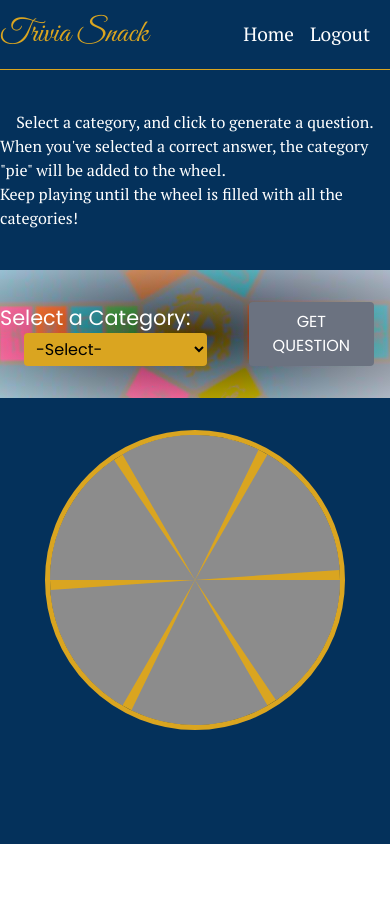
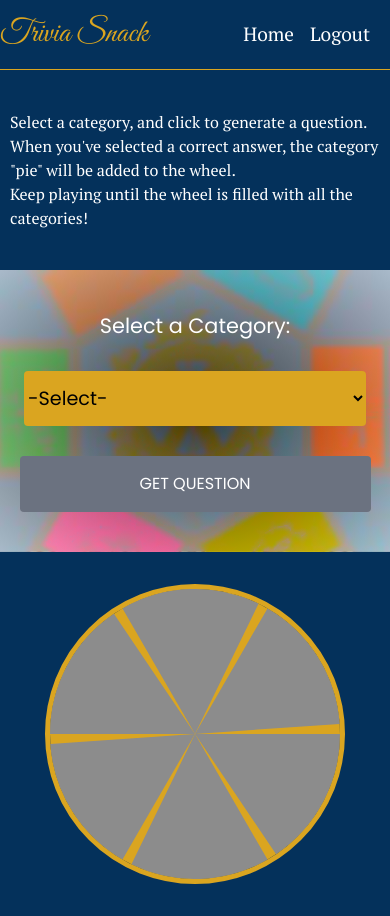
Before and after one commit to chris-hegarty/trivia-snack, a React (Create React App) app: page /game in a window 390 px wide. Before the commit the page ends 844 px from the top, so only its background shows below. Built offline with nearby package versions, Linux system fonts and the light colour scheme.

Commit message:
Responsive fixes

```diff
--- a/src/App.css
+++ b/src/App.css
@@ -12,9 +12,6 @@
 }
 .flex-end {
 	justify-content: flex-end;
-}
-.align-center {
-	align-items: center;
 }
 .space-between {
 	justify-content: space-between;
@@ -136,7 +133,7 @@ button {
 	border: 5px solid #daa520;
 }
 .instructions {
-	margin: 40px 0;
+	margin: 40px 10px;
 }
 nav a {
 	color: #ffffff;
@@ -174,3 +171,37 @@ nav {
 	/* background-image: url("/src/images/game-board.jpeg");
 	background-blend-mode: darken; */
 }
+
+@media screen and (max-width: 479px) {
+	.instructions {
+		align-items: flex-start;
+	}
+	.category-button {
+		padding: 40px 0;
+		gap: 30px;
+	}
+	.wheel {
+		order: 2;
+	}
+	section.game-main section#game-card.show-card {
+		padding: 10px;
+		flex-basis: initial;
+	}
+	.outerCard li {
+		margin: 1rem 0;
+		padding: 1rem 0;
+	}
+	#category-dropdown {
+		flex-basis: 100%;
+		padding: 0.8rem 0;
+		font-size: 1.2rem;
+	}
+	.input-container {
+		padding: 0;
+		flex-basis: 100%;
+	}
+	.input-container button {
+		flex-basis: 90%;
+		padding: 1rem 0;
+	}
+}
--- a/src/components/Category.jsx
+++ b/src/components/Category.jsx
@@ -30,7 +30,7 @@ function Category() {
 	return (
 		// <section id="category-container flex">
 		<>
-			<div>
+			{/* <div> */}
 			<label htmlFor="category-dropdown">Select a Category:</label>
 			<select
 				value={selected}
@@ -64,7 +64,7 @@ function Category() {
 					Sports and Leisure
 				</option>
 			</select>
-			</div>
+			{/* </div> */}
 
 			<div className="input-container px-4 py-8 flex center">
 				<button
--- a/src/components/GamePage.jsx
+++ b/src/components/GamePage.jsx
@@ -22,10 +22,10 @@ function GamePage(props) {
 						</p>
 					</div>
 				</section>
-				<section className="category-button flex center align-center">
+				<section className="category-button flex center align-center flex-wrap">
 					<Category />
 				</section>
-				<section className="game-main p-8 flex space-around align-center">
+				<section className="game-main p-8 flex space-around align-center flex-wrap">
 					<Wheel />
 					<Card />
 				</section>
--- a/src/components/Wheel.jsx
+++ b/src/components/Wheel.jsx
@@ -48,7 +48,7 @@ function Wheel(props) {
 	);
 
 	return (
-		<div className="basis-50 flex center">
+		<div className="basis-50 flex center wheel">
 			<div id="wheel">
 				<PieChart
 					data={data}
```
Lines whose indentation alone changed are shown as unchanged.
